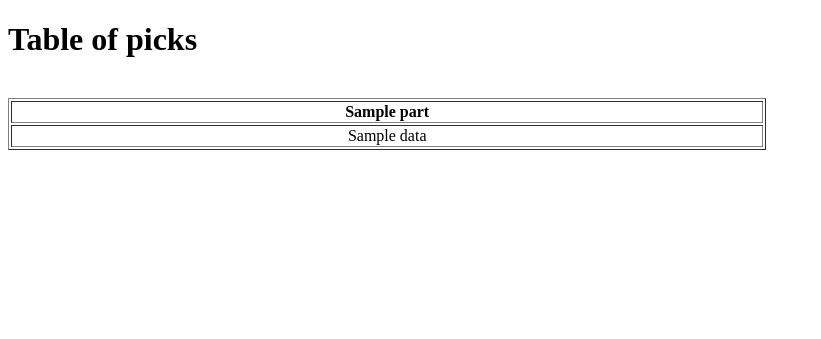
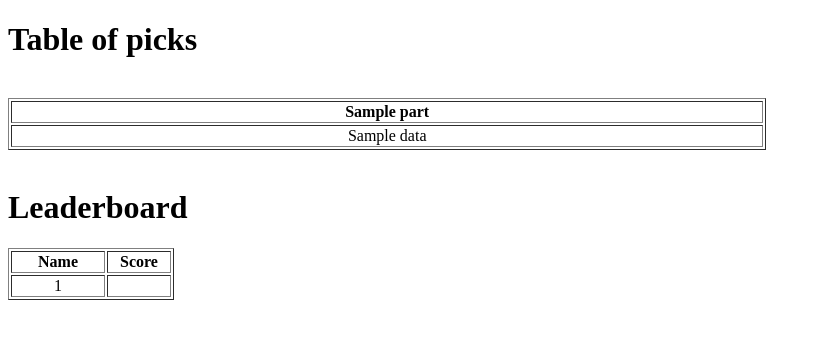
Before and after one commit to rcobian11/FlaskNFL, a Flask app: template templates/log.html in a window 1280 px wide. Shown: the top 339 px of the page, without its empty margins (0-821 px from the left). Run offline with Flask 2, Linux system fonts and the light colour scheme; the template is opened without the code that fills it: most values are stand-ins (such as "Sample title", 1, 10 or a date in 2020).

Commit message:
added leaderboard table

```diff
--- a/application.py
+++ b/application.py
@@ -46,16 +46,16 @@ def gen_submit():
 
 @application.route('/logs',  methods = ['POST', 'GET'])
 def picks():
-	access = helper.Logs
+	access = helper.Show_Logs
 	if request.method == "POST":
-		helper.Logs = int(request.form['logs'])
+		helper.Show_Logs = int(request.form['logs'])
 		return("Success")
 	if request.method == "GET":
 		if access:
 			nflpicks,header = helper.get_nflpicks()
 			scores = helper.check_scores()
 			log = helper.get_log()
-			return render_template('log.html', nflpicks=nflpicks, header=header, logs=log, winners=scores)
+			return render_template('log.html', nflpicks=nflpicks, header=header, winners=scores)
 		else:
 			return "<h1>Come back once the first game starts on sunday</h1>"
 
@@ -64,7 +64,7 @@ def admin_logs():
 	nflpicks,header = helper.get_nflpicks()
 	scores = helper.check_scores()
 	log = helper.get_log()
-	return render_template('adminLogs.html', nflpicks=nflpicks, header=header, logs=log, winners=scores, log=helper.Logs)
+	return render_template('adminLogs.html', nflpicks=nflpicks, header=header, logs=log, winners=scores, log=helper.Show_Logs)
 
 if __name__ == '__main__':
 	DEV = 1
--- a/helper.py
+++ b/helper.py
@@ -1,7 +1,7 @@
 import boto3, csv, pytz, scrapper
 from datetime import datetime
 Gif = ""
-Logs = 0
+Show_Logs = 0
 nfl_logos = {
 	"ARI" : "http://loodibee.com/wp-content/uploads/nfl-arizona-cardinals-team-logo-2-300x300.png",
 	"ATL" : "http://loodibee.com/wp-content/uploads/nfl-atlanta-falcons-team-logo-2-300x300.png",
--- a/templates/log.html
+++ b/templates/log.html
@@ -19,6 +19,7 @@
 				{% endfor %}
 			</tr>
 			{% for pick in nflpicks %}
+				<script type="text/javascript">var {{pick[0]}}_score = 0;</script>
 				<tr>
 				{% for data in pick %}
 					{% set pick_loop = loop %}
@@ -26,7 +27,7 @@
 					{% for team in winners %}
 						{% if data == team %}
 							<script type="text/javascript">
-								console.log("{{data}}");
+								window.{{pick[0]}}_score += 1;
 								document.getElementById("pick{{pick[0]}}{{pick_loop.index}}").style.backgroundColor = '#2dc90a';
 							</script>
 						{% endif %}
@@ -35,5 +36,25 @@
 				</tr>
 			{% endfor %}
 		</table>
+		<br>
+		<h1>Leaderboard</h1>
+		<table id="leaderboard" border=1 >
+			<tr>
+				<th>
+					Name
+				</th>
+				<th>
+					Score
+				</th>
+			</tr>
+			{% for pick in nflpicks %}
+			<tr>
+				<td width="90px">{{pick[0]}}</td>
+				<td id="{{pick[0]}}" width="60px"><script>
+					document.getElementById("{{pick[0]}}").textContent = {{pick[0]}}_score;
+				</script></td>
+			{% endfor %}
+			</tr>
+		</table>
 	</body>
 </html>
```
Also changed, not shown: config.csv (line endings or trailing spaces).
